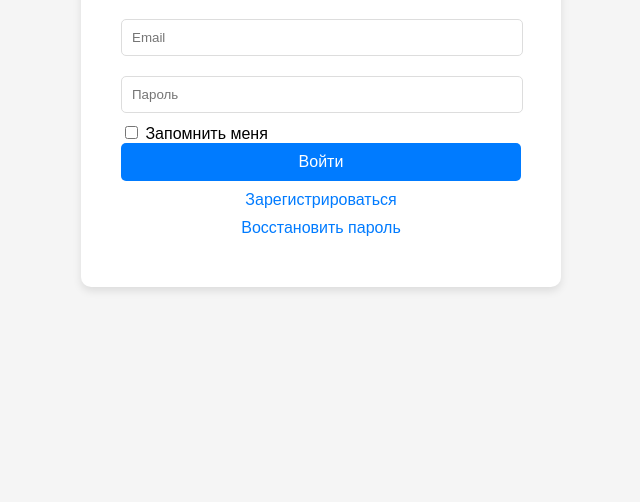
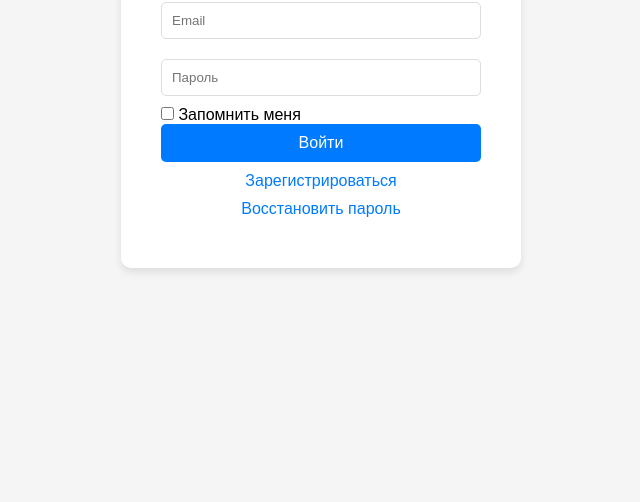
Before and after one commit to ArsenyiPopov/authorization, a plain HTML site: page index.html in a window 1280 px wide. Shown: the part 314-816 px from the top of the page, without its empty margins (319-959 px from the left). Drawn offline with Linux system fonts and the light colour scheme.

Commit message:
border-box

```diff
--- a/index.html
+++ b/index.html
@@ -5,6 +5,12 @@
     <meta name="viewport" content="width=device-width, initial-scale=1.0">
     <title>Авторизация</title>
     <style>
+        * {
+            padding: 0;
+            margin: 0;
+            box-sizing: border-box;
+
+        }
         body {
             font-family: 'Arial', sans-serif;
             display: flex;
@@ -33,8 +39,8 @@
         .form input[type="text"],
         .form input[type="email"],
         .form input[type="password"] {
-            width: 95%;
-            padding: 10px;
+            width: 100%;
+            padding: 10px 10px;
             margin: 10px 0;
             border: 1px solid #ddd;
             border-radius: 5px;
```
